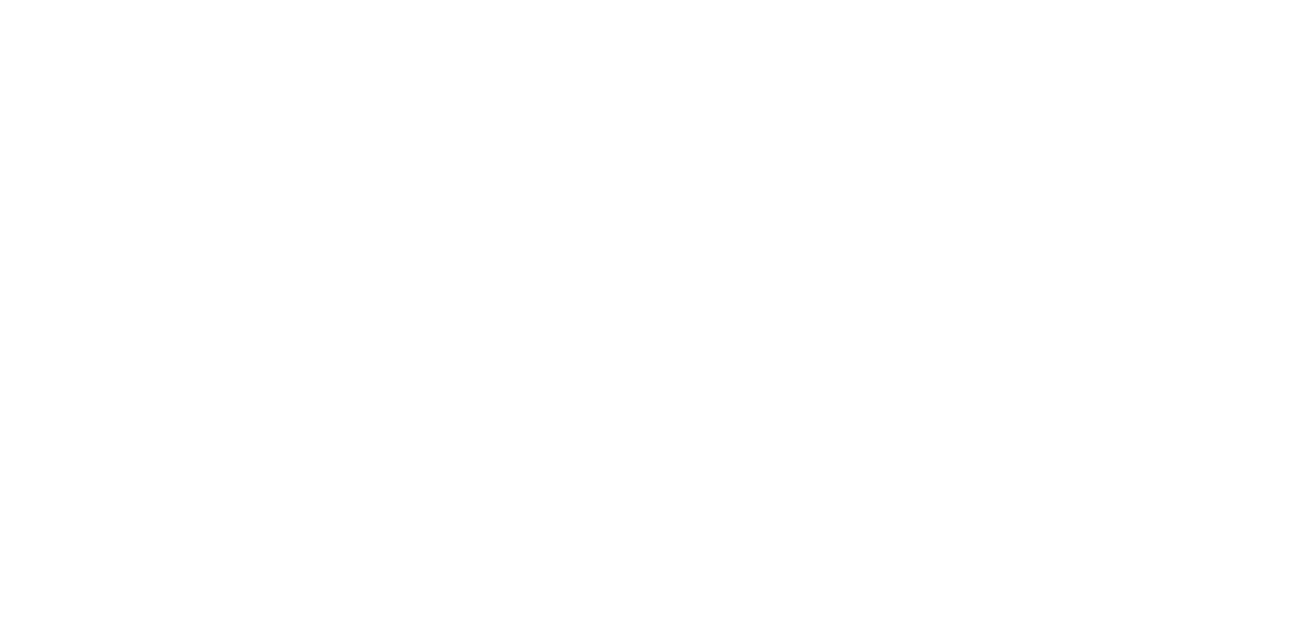
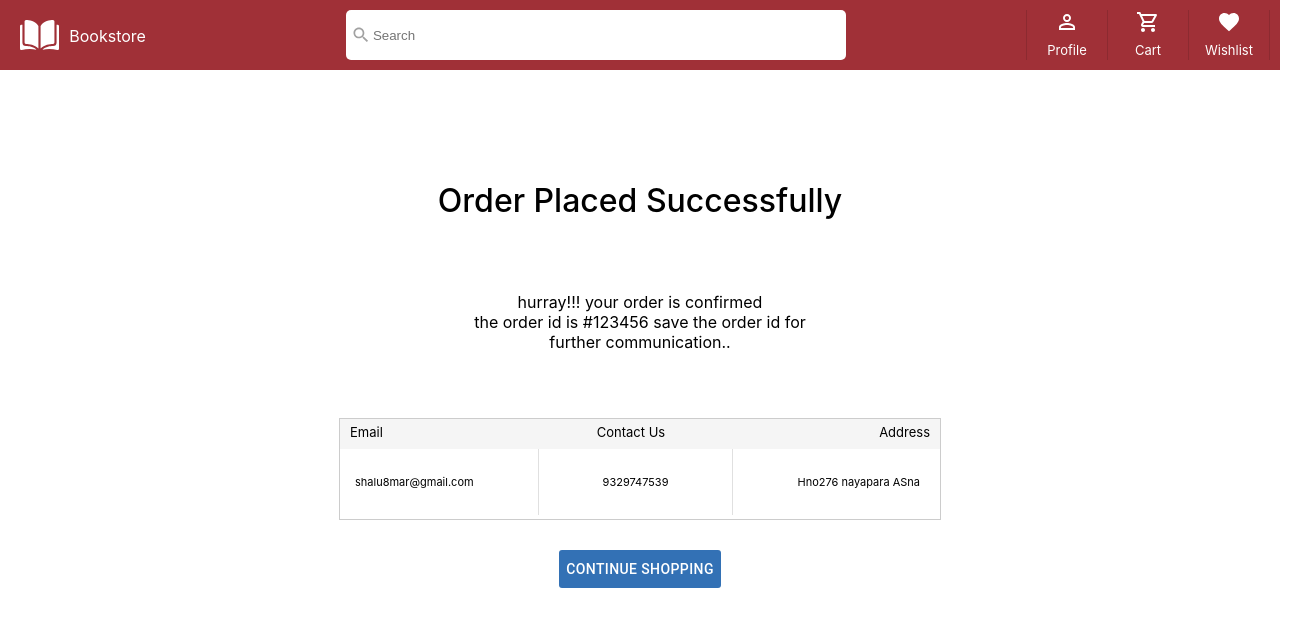
Before and after one commit to Shalini8/BookStore-ReactApp, a React (Create React App) app: page /orderplaced in a window 1280 px wide. Shown: the top 626 px of the page, 1303 px wide, since content can reach past the window. Built offline with nearby package versions, Linux system fonts and the light colour scheme; sample sign-in values are in the browser's storage.

Commit message:
[Add] order_successfull page

```diff
--- a/src/App.js
+++ b/src/App.js
@@ -5,6 +5,7 @@
 import BookDescription from "./components/BookDescription/BookDescription";
 import Cart from "./pages/Cart/Cart";
 import WishList from "./pages/WishList/WishList";
+import OrderPlaced from "./components/OrderPlaced/OrderPlaced";
 import AuthRouter from "./components/AuthRouter/AuthRouter";
 import ProtectedRouter from "./components/ProtectedRoute/ProtectedRoute";
 
@@ -23,6 +24,10 @@
           path="/wishlist"
           component={WishList}
         ></ProtectedRouter>
+         <ProtectedRouter
+          path="/orderplaced"
+          component={OrderPlaced}
+        ></ProtectedRouter>
       </Router>
     </div>
   );
--- /dev/null
+++ b/src/components/OrderPlaced/OrderPlaced.css
@@ -0,0 +1,45 @@
+.orderplaced-container{
+    display: flex;
+    flex-direction: column;
+    justify-content: center;
+    align-items: center;
+    margin-top: 90px;
+}
+.order-para{
+    margin-top: 50px;
+    text-align: center;
+    display: flex;
+    flex-wrap: nowrap;
+}
+.order-details{
+    margin-top: 50px;
+    border: 1px solid #ccc;
+    height: 100px;
+    width: 600px;
+}
+.order-detail1{
+    display: flex;
+    justify-content: space-between;
+    height: 30px;
+    width: 600px;
+    background-color: #F5F5F5;
+
+}
+.order-head{
+    font-weight: 500;
+}
+.order-detail2{
+    padding-right: 5px;
+    display: flex;
+    justify-content: space-between;
+}
+.order-tag{
+    font-weight: 400;
+    font-size: 13px;
+    margin: 0;
+    padding: 5px 10px 5px 10px
+}
+.orderDetails-tag{
+    font-size: 11px;
+    padding: 15px;
+}
--- /dev/null
+++ b/src/components/OrderPlaced/OrderPlaced.jsx
@@ -0,0 +1,54 @@
+import React from "react";
+import "../../components/OrderPlaced/OrderPlaced.css";
+import { Button } from "@material-ui/core";
+import { Divider } from "@material-ui/core";
+import { useHistory } from "react-router";
+
+import Header from "../Header/Header";
+
+export default function OrderPlaced() {
+  const history = useHistory();
+
+  const handleContinueshop = () => {
+    history.push("/home");
+  };
+
+  return (
+    <div>
+      <Header />
+      <div className="orderplaced-container">
+        <h1 className="order-head">Order Placed Successfully</h1>
+        <p className="order-para">
+          hurray!!! your order is confirmed <br></br>the order id is #123456
+          save the order id for<br></br> further communication..
+        </p>
+        <div className="order-details">
+          <div className="order-detail1">
+            <h6 className="order-tag">Email</h6>
+            <h6 className="order-tag">Contact Us</h6>
+            <h6 className="order-tag">Address</h6>
+          </div>
+          <div className="order-detail2">
+            <p className="orderDetails-tag">shalu8mar@gmail.com</p>
+            <Divider orientation="vertical" flexItem />
+            <p className="orderDetails-tag">9329747539</p>
+            <Divider orientation="vertical" flexItem />
+            <p className="orderDetails-tag">Hno276 nayapara ASna</p>
+          </div>
+        </div>
+        <Button
+          style={{
+            backgroundColor: "#3371b5",
+            color: "#fff",
+            borderRadius: "3px",
+            padding: "7px",
+            marginTop: "30px",
+          }}
+          onClick={handleContinueshop}
+        >
+          Continue Shopping
+        </Button>
+      </div>
+    </div>
+  );
+}
--- a/src/pages/Cart/Cart.jsx
+++ b/src/pages/Cart/Cart.jsx
@@ -3,16 +3,19 @@
 import Header from "../../components/Header/Header";
 import "../Cart/Cart.css";
 import bookImage from "./bookImage.png";
-
 import { Button, TextareaAutosize, TextField } from "@material-ui/core";
 import Radio from "@material-ui/core/Radio";
 import RadioGroup from "@material-ui/core/RadioGroup";
 import FormControlLabel from "@material-ui/core/FormControlLabel";
 import FormControl from "@material-ui/core/FormControl";
+import { useHistory } from "react-router";
+
 
 const service = new UserService();
 
 export default function Cart() {
+  const history = useHistory();
+
   const [cart, setCart] = useState([]);
   const [opencustDetails, setOpenCustDetails] = useState(true);
   const [openOrderSum, setOpenOrderSum] = useState(true);
@@ -101,6 +104,9 @@
           console.log(err);
         });
     }
+  };
+  const handleCheckout = () => {
+   history.push("/orderplaced");
   };
 
   const getCartItems = () => {
@@ -354,6 +360,7 @@
                     padding: "7px 30px",
                     marginBottom: "10px",
                   }}
+                  onClick={handleCheckout}
                 >
                   Checkout
                 </Button>
```
